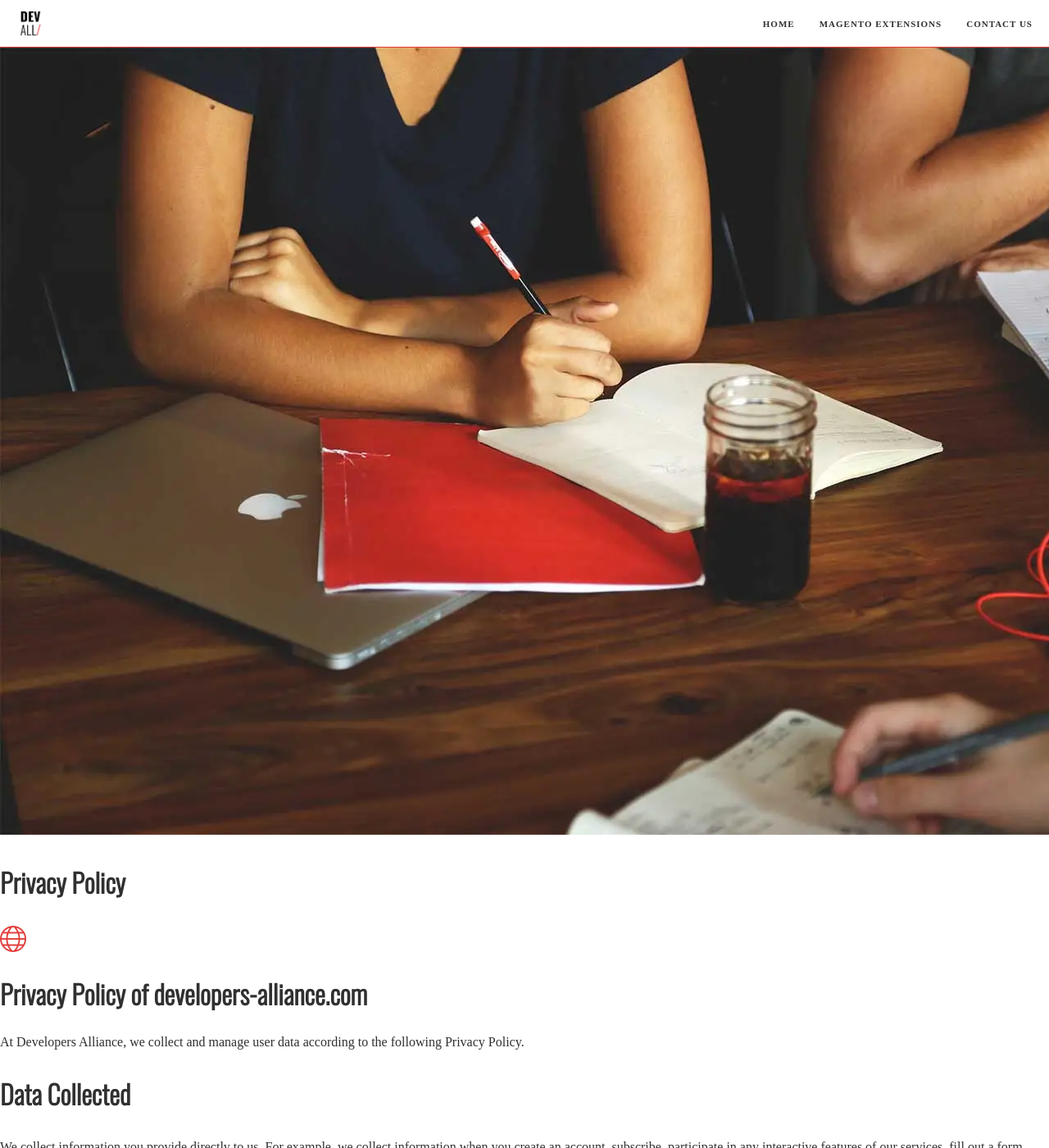
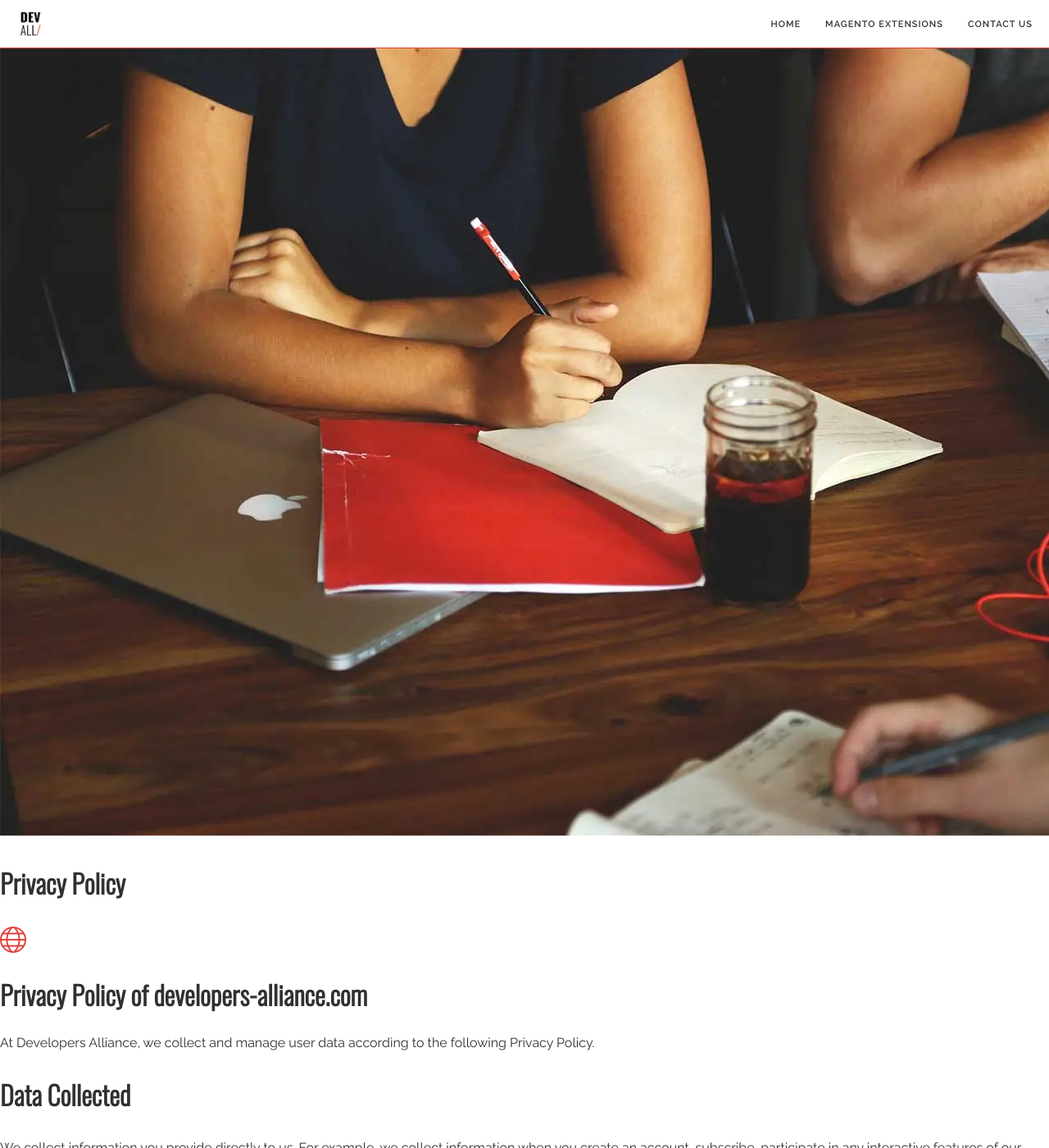
Before and after one commit to developersalliance/developersalliance.github.io, a Jekyll site: the page built from privacy.html, in a window 1280 px wide and 1400 px high. Shown: the whole window at 82% size. Built offline with Jekyll 4.4.1, drawn with Linux system fonts in a browser that asks for light colours; comment, search, counter and statistics services are not loaded.

Commit message:
Revert "test commit"
This reverts commit b4f0f68d635a6cb2415e307284b7140946be558c.

```diff
--- a/_layouts/default.html
+++ b/_layouts/default.html
@@ -13,6 +13,7 @@
     <link rel="icon" href="assets/Img/logo-light.webp">
     <link rel="preload" href="/assets/css/main.css" as="style" onload="this.onload=null;this.rel='stylesheet'">
     <noscript><link rel="stylesheet" href="/assets/css/main.css"></noscript>
+    <link rel="stylesheet" href="https://fonts.googleapis.com/css2?family=Lato:wght@300;400&family=Open+Sans:wght@400;500;600&family=Raleway:wght@100;300;400;500;600;700&family=Titillium+Web:wght@100;300;400;600;700&display=swap" media="all">
     <title>{{ page.title }}</title>
   </head>
   <body class="scroll-assist btn-rounded">
--- a/_sass/_style.scss
+++ b/_sass/_style.scss
@@ -91,6 +91,7 @@ a.logo-class {
 
 body {
   font-weight: 400;
+  font-family: "Raleway", "Helvetica Neue", Helvetica, Arial, sans-serif;
   margin: 0;
   line-height: 24px;
   color: #313030;
```
